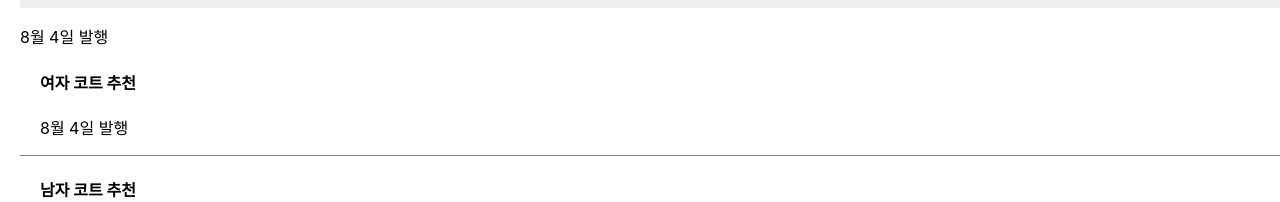
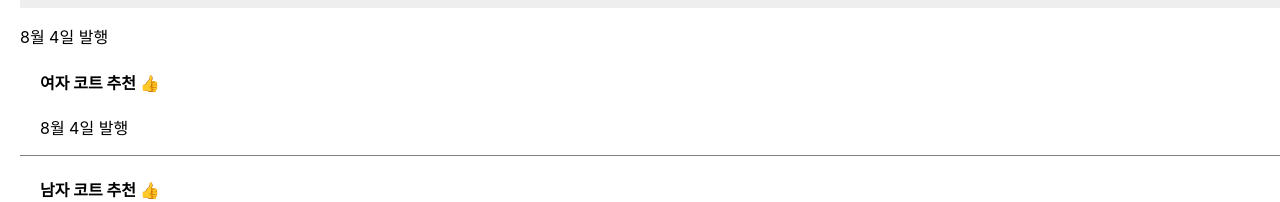
Before and after one commit to jongchan94/React, a React (Create React App) app in the folder blog/: page / in a window 1280 px wide. Shown: the part 602-804 px from the top of the page. Built offline with nearby package versions, Linux system fonts and the light colour scheme.

Commit message:
map 반복문으로 반복생성한 html엔 key={i} 이런 속성을 추가

```diff
--- a/blog/src/App.js
+++ b/blog/src/App.js
@@ -119,12 +119,12 @@ function App() {
           {
 
             // 어레이 1,2,3은 한계가 있음 실제 블로그 갯수만큼 생성하려면? state
-            글제목.map(function(a , i){
+            글제목.map(function(a , i ){
             // [1,2,3].map(function(){
 
               return (
-                <div className="list">
-                  <h4>{a}</h4>
+                <div className="list" key ={i}>
+                  <h4>{글제목[i]} <span onClick={ () => { 좋아요변경(좋아요+1)}}>👍</span> {좋아요변경}</h4>
                   {/* 글제목[i] 가능 */}
                   <p>8월 4일 발행</p>
 
```
